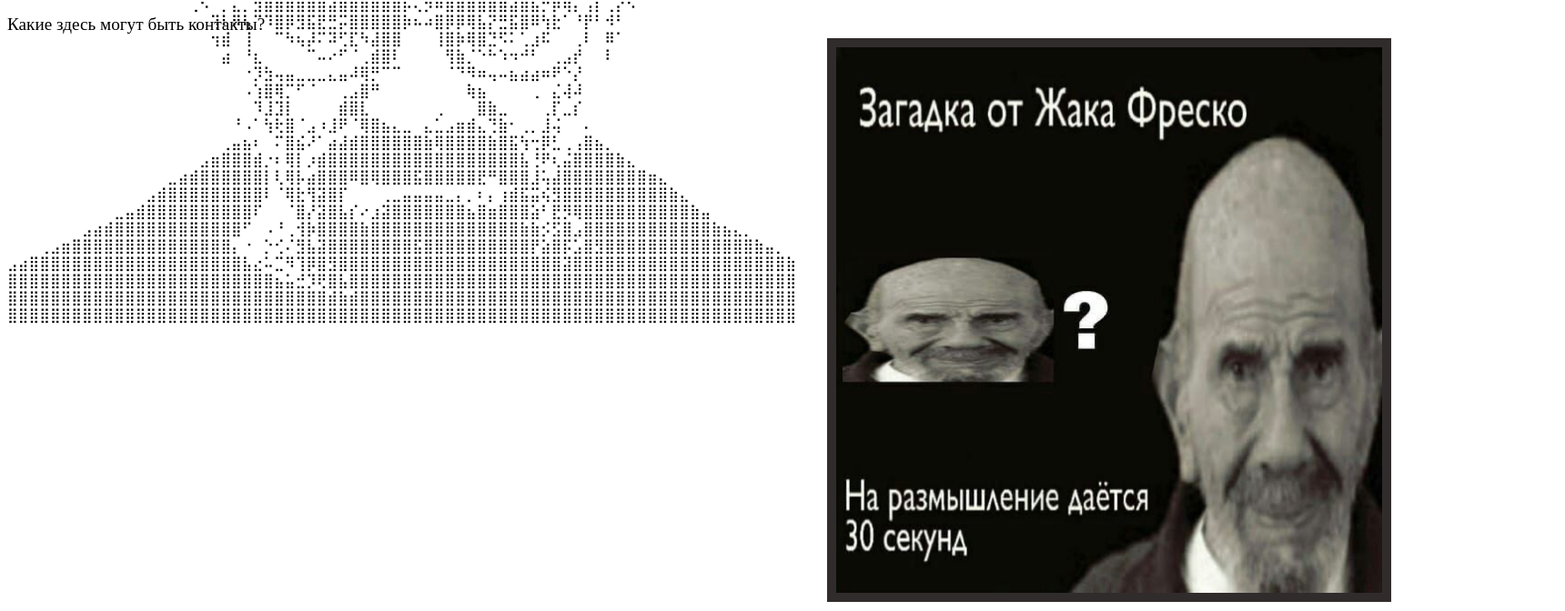
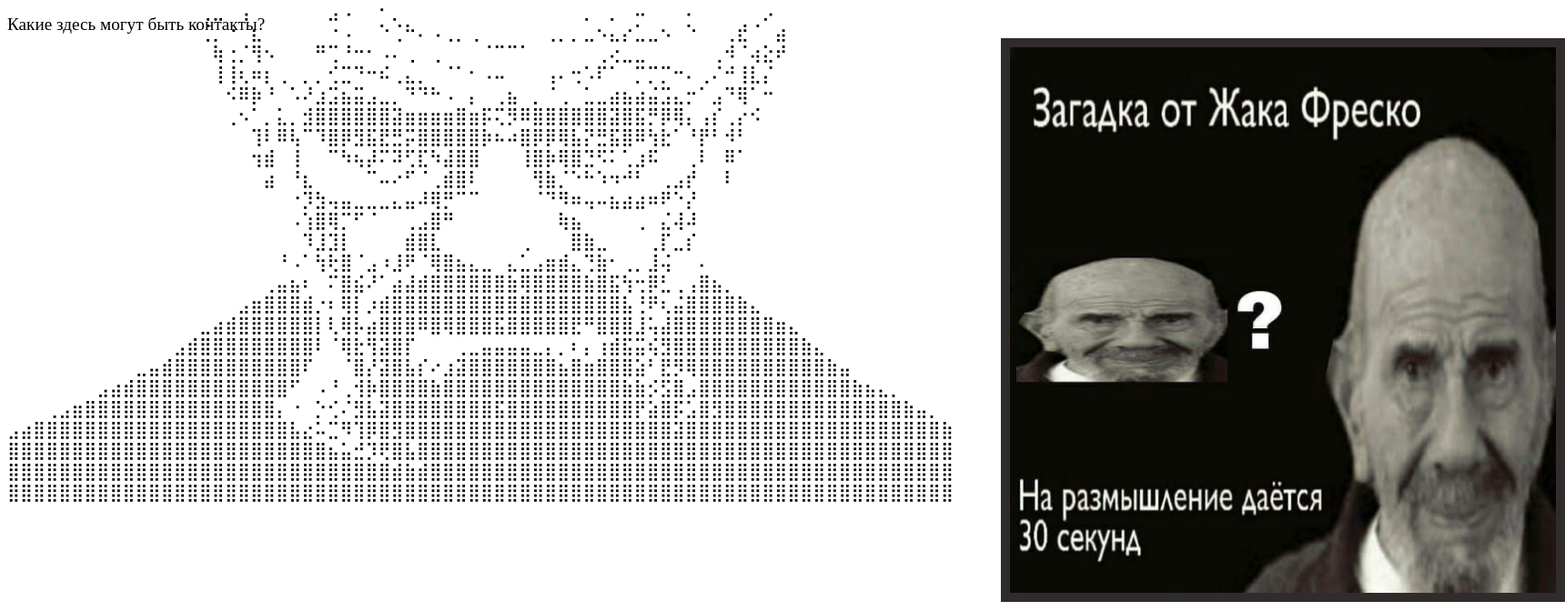
Before and after one commit to Darky092/myProject, a plain HTML site: page docs/contact.html in a window 1280 px wide. Shown: the part 128-800 px from the top of the page at 91% size, 1720 px wide, since content can reach past the window. Drawn offline with Linux system fonts and the light colour scheme.

Commit message:
Update contact.css

```diff
--- a/docs/contact.css
+++ b/docs/contact.css
@@ -8,7 +8,7 @@ h1
 img
 {
 position: absolute;
-left: 909px;
+left: 1100px;
 bottom: 10px;
 border-color: rgb(49, 44, 44);
 border-style: solid;
@@ -25,7 +25,7 @@ position: absolute;
 .hazinburger
 {
 position: absolute;
-bottom: 300px;
-font-size: medium;
+bottom: 100px;
+font-size: larger;
 overflow: hidden;
 }
```
